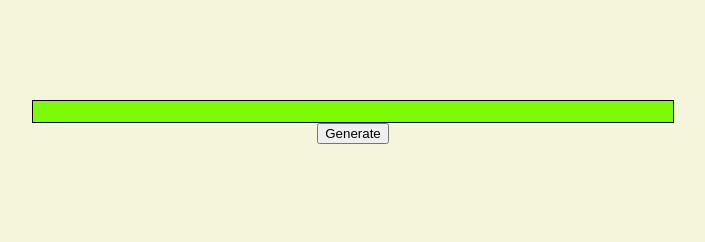
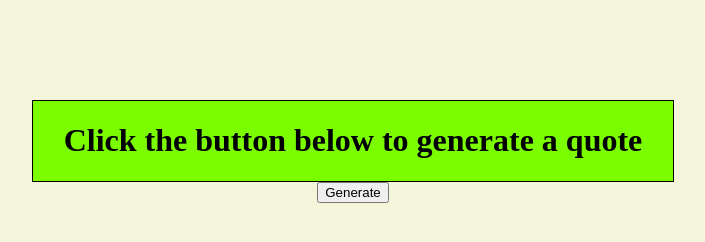
Before and after one commit to arulp3/Quote-Generator-API-Project-1, a plain HTML site: page index.html in a window 1280 px wide. Shown: the whole page, without its empty margins (287-992 px from the left). Drawn offline with Linux system fonts and the light colour scheme.

Commit message:
Update index.html

```diff
--- a/index.html
+++ b/index.html
@@ -11,7 +11,7 @@
     <div class="container">
         <div class="hero">
             <p class="para"></p>
-        <h1 class="name"></h1>
+        <h1 class="name">Click the button below to generate a quote</h1>
         </div>
         <button class="btn">Generate</button>
     </div>
```
